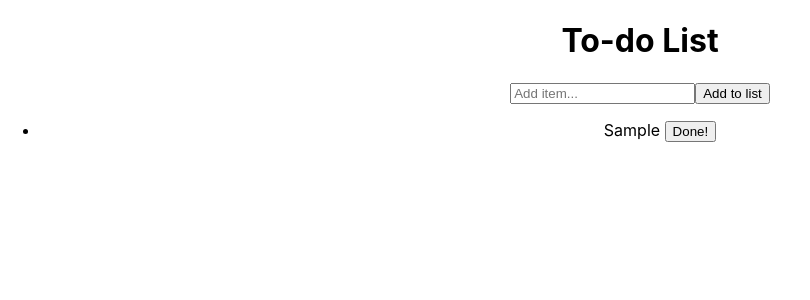
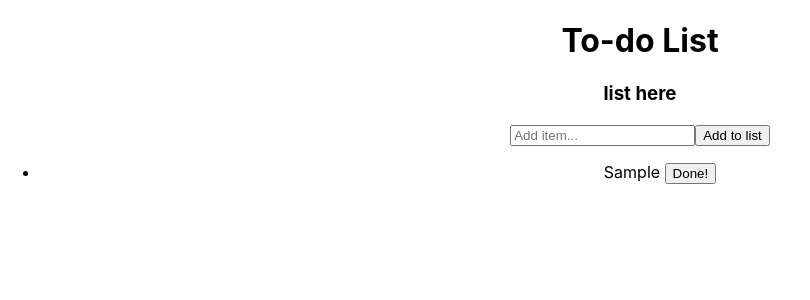
Before and after one commit to KieranWebDev/w7d5-hackathon_react-athon-shabana-and-kieran, a React (Create React App) app in the folder hackathon-todo-list/: page / in a window 1280 px wide. Both pictures are taken after typing "Sample" into the empty fields and a click on the button "Add to list". Shown: the top 300 px of the page, without its empty margins (0-810 px from the left). Built offline with nearby package versions, Linux system fonts and the light colour scheme.

Commit message:
components added

```diff
--- a/hackathon-todo-list/src/components/App/App.js
+++ b/hackathon-todo-list/src/components/App/App.js
@@ -1,60 +1,46 @@
 import { useState } from 'react';
 import './App.css';
+import Input from '../Input/index';
+import ListItems from '../ListItems/index';
 
 function App() {
-  const [newItem, setNewItem] = useState('');
-  const [items, setItems] = useState([]);
+  const oldList = [];
+  const [newTaskToDo, setNewTaskToDo] = useState('');
+  const [listItems, setListItems] = useState(oldList);
 
   function addToList(e) {
-    setNewItem(e.target.value);
-    // console.log(newItem);
+    setNewTaskToDo(e.target.value);
   }
 
-  function addItem() {
-    // console.log(newItem);
+  const item = {
+    id: Math.floor(Math.random() * 1000),
+    value: newTaskToDo,
+  };
 
-    const item = {
-      id: Math.floor(Math.random() * 1000),
-      value: newItem,
-    };
+  function addItemToList() {
+    setListItems((oldList) => [...oldList, item]);
+    setNewTaskToDo('');
 
-    setItems((oldList) => [...oldList, item]);
-    setNewItem('');
-    // console.log(items);
-
-    if (!newItem) {
+    if (!newTaskToDo) {
       alert('Please enter something');
     }
     return;
   }
 
   function deleteItem(id) {
-    const newArray = items.filter((item) => item.id !== id);
-    setItems(newArray);
+    const newArray = listItems.filter((item) => item.id !== id);
+    setListItems(newArray);
   }
 
   return (
     <div className="App">
       <h1>To-do List</h1>
-      <input
-        type="text"
-        placeholder="Add item..."
-        value={newItem}
-        onChange={addToList}
+      <Input
+        newTaskToDo={newTaskToDo}
+        addToList={addToList}
+        addItemToList={addItemToList}
       />
-
-      <button onClick={() => addItem()}>Add to list</button>
-
-      <ul>
-        {items.map((item) => {
-          return (
-            <li key={item.id}>
-              {item.value}{' '}
-              <button onClick={() => deleteItem(item.id)}>Done!</button>
-            </li>
-          );
-        })}
-      </ul>
+      <ListItems listItems={listItems} deleteItem={deleteItem} />
     </div>
   );
 }
--- /dev/null
+++ b/hackathon-todo-list/src/components/Input/index.js
@@ -0,0 +1,16 @@
+const Input = function ({ newTaskToDo, addToList, addItemToList }) {
+  return (
+    <div>
+      <h3>list here</h3>
+      <input
+        type="text"
+        placeholder="Add item..."
+        value={newTaskToDo}
+        onChange={addToList}
+      />
+      <button onClick={() => addItemToList()}>Add to list</button>
+    </div>
+  );
+};
+
+export default Input;
--- /dev/null
+++ b/hackathon-todo-list/src/components/ListItems/index.js
@@ -0,0 +1,16 @@
+const ListItems = function ({ listItems, deleteItem }) {
+  return (
+    <ul>
+      {listItems.map((item) => {
+        return (
+          <li key={item.id}>
+            {item.value}{' '}
+            <button onClick={() => deleteItem(item.id)}>Done!</button>
+          </li>
+        );
+      })}
+    </ul>
+  );
+};
+
+export default ListItems;
```
